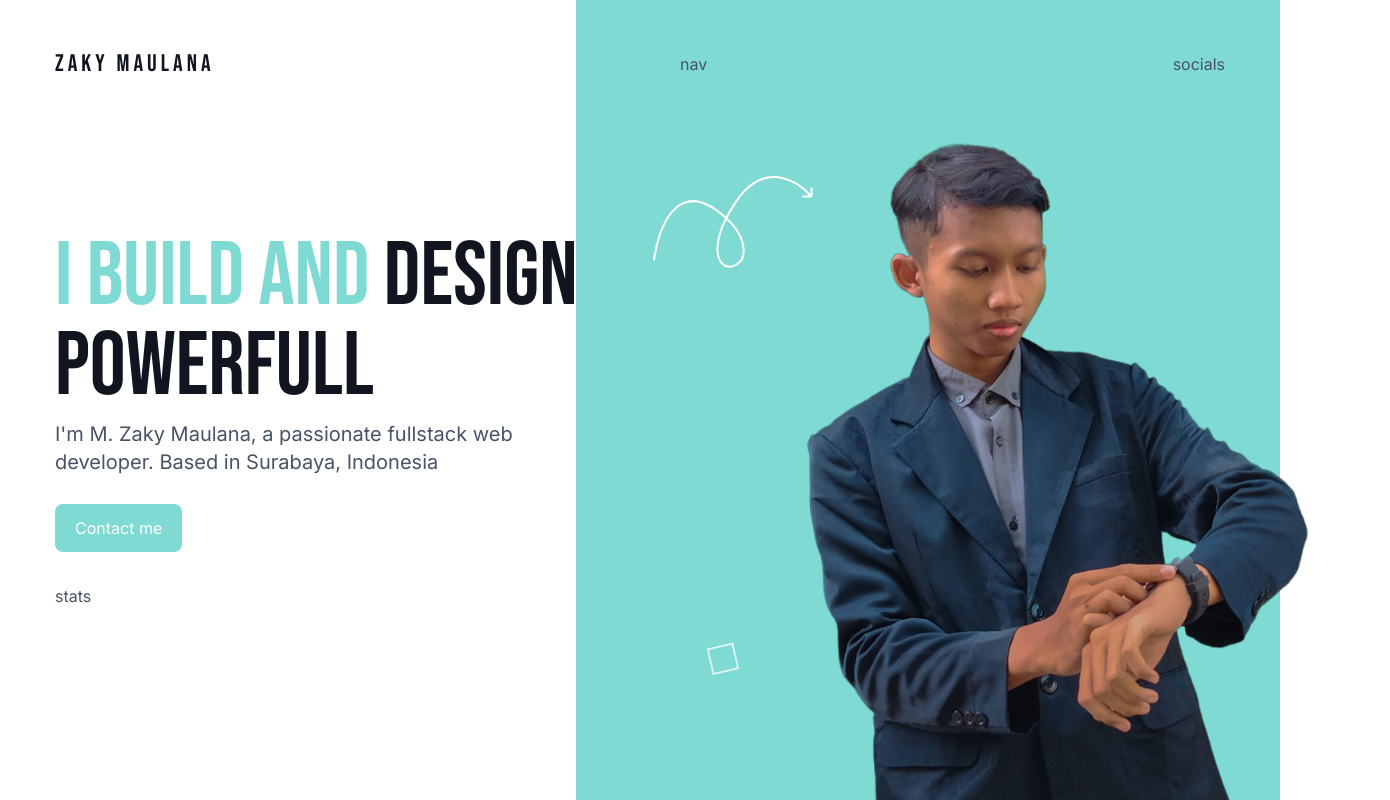
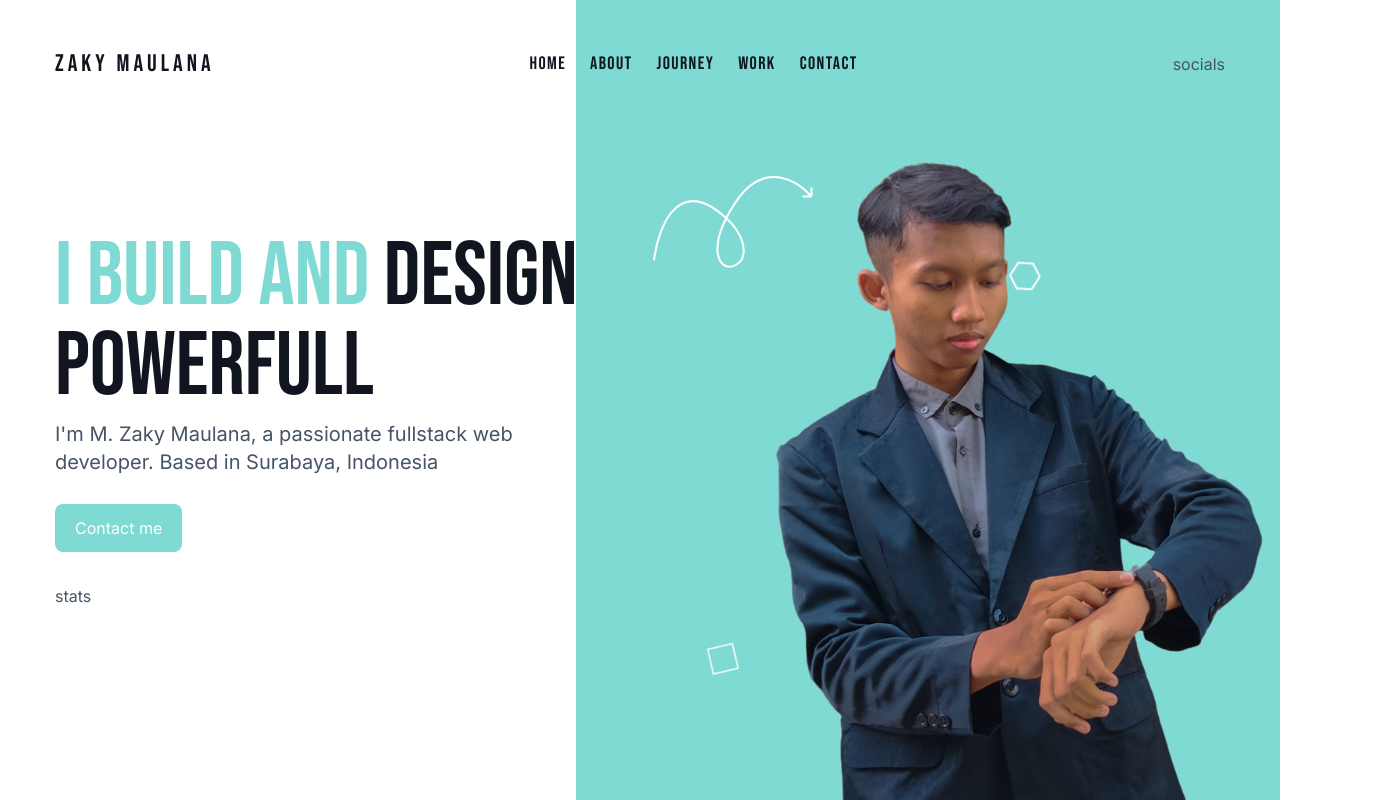
Before and after one commit to zkyymaulana/my-portfolio, a Next.js app: page / in a window 1280 px wide. Shown: the whole page, 1390 px wide, since content can reach past the window. Built offline with nearby package versions, Linux system fonts and the light colour scheme.

Commit message:
portfolio | add nav

```diff
--- a/components/Header.js
+++ b/components/Header.js
@@ -1,24 +1,8 @@
 'use client';
 import { Link as ScrollLink } from 'react-scroll';
+// components
 import Logo from './Logo';
-
-const links = [
-	{
-		name: 'home',
-	},
-	{
-		name: 'about',
-	},
-	{
-		name: 'journey',
-	},
-	{
-		name: 'work',
-	},
-	{
-		name: 'contact',
-	},
-];
+import Nav from './Nav';
 
 function Header() {
 	return (
@@ -27,8 +11,10 @@
 				<div className="flex flex-col lg:flex-row items-center gap-4 lg:justify-between">
 					{/* logo */}
 					<Logo />
-					{/* nav & socials */}
-					<div>nav</div>
+					<div className="flex items-center gap-12">
+						{/* nav & socials */}
+						<Nav containerStyles="hidden xl:flex" listStyles="flex gap-6" linkStyles="text-primary font-primary text-lg tracking-[1.4px] transition-all duration-300 cursor-pointer" />
+					</div>
 					<div>socials</div>
 				</div>
 			</div>
--- /dev/null
+++ b/components/Nav.js
@@ -0,0 +1,38 @@
+'use client';
+import { Link as ScrollLink } from 'react-scroll';
+
+const links = [
+	{
+		name: 'home',
+	},
+	{
+		name: 'about',
+	},
+	{
+		name: 'journey',
+	},
+	{
+		name: 'work',
+	},
+	{
+		name: 'contact',
+	},
+];
+
+function Nav({ containerStyles, listStyles, linkStyles, spy }) {
+	return (
+		<nav className={containerStyles}>
+			<ul className={listStyles}>
+				{links.map((link, index) => {
+					return (
+						<ScrollLink spy={spy} key={index} activeClass="active" to={link.name} smooth className={linkStyles}>
+							{link.name}
+						</ScrollLink>
+					);
+				})}
+			</ul>
+		</nav>
+	);
+}
+
+export default Nav;
```
Also changed, not shown: components/Hero.js (+1 -1 lines), public/assets/Profilen.png.
